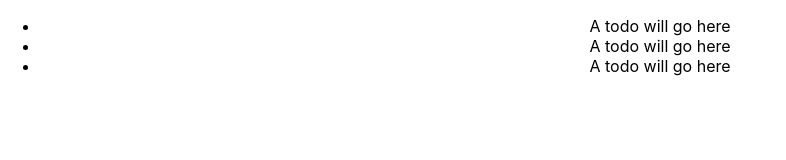
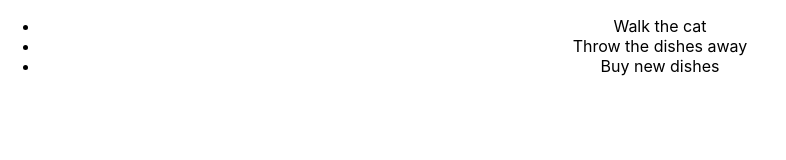
Before and after one commit to JuneDev5779/intro-to-react, a React (Create React App) app: page / in a window 1280 px wide. Shown: the top 160 px of the page, without its empty margins (0-786 px from the left). Built offline with nearby package versions, Linux system fonts and the light colour scheme.

Commit message:
modified components

```diff
--- a/src/App.js
+++ b/src/App.js
@@ -18,7 +18,7 @@ class App extends Component {
       <div className="App">
         <ul>
           { this.state.todos.map( (todo, index) =>
-            <ToDo key={ index } />
+            <ToDo key={ index } description={ todo.description } isCompleted={ todo.isCompleted } />
           )}
         </ul>
       </div>
--- a/src/components/ToDo.js
+++ b/src/components/ToDo.js
@@ -3,7 +3,7 @@ import React, { Component } from 'react';
 class ToDo extends Component {
   render() {
     return (
-      <li> A todo will go here </li>
+      <li>{ this.props.description }</li>
     );
   }
 }
```
